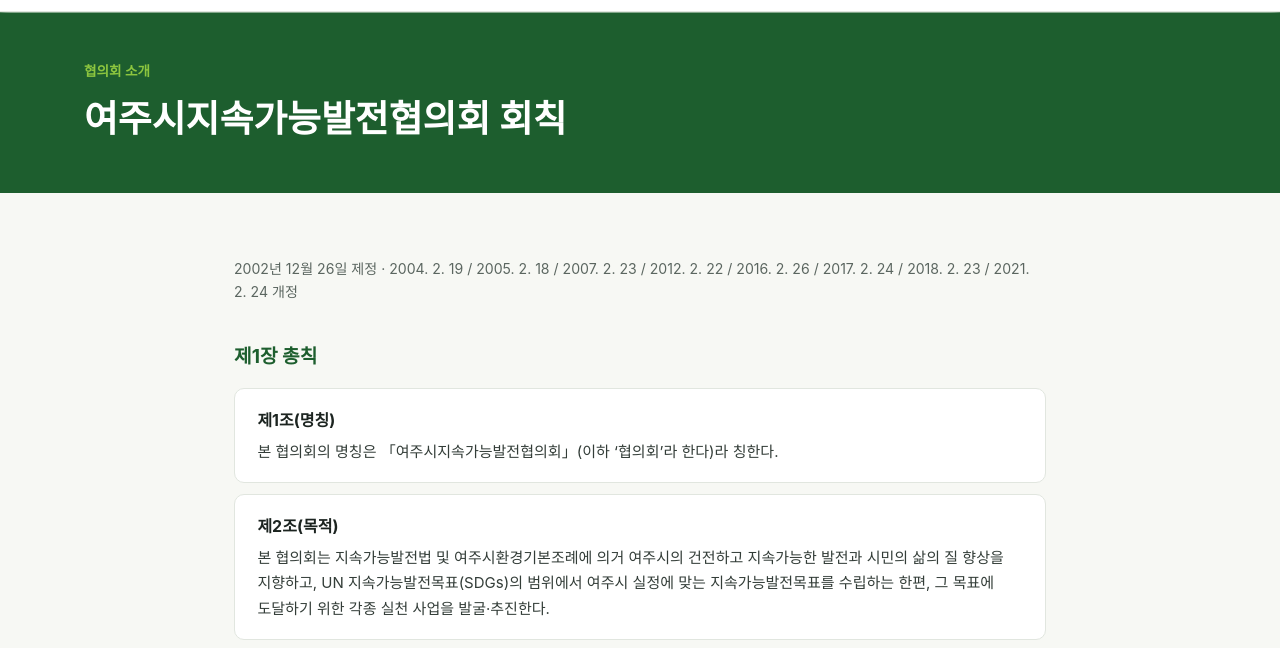
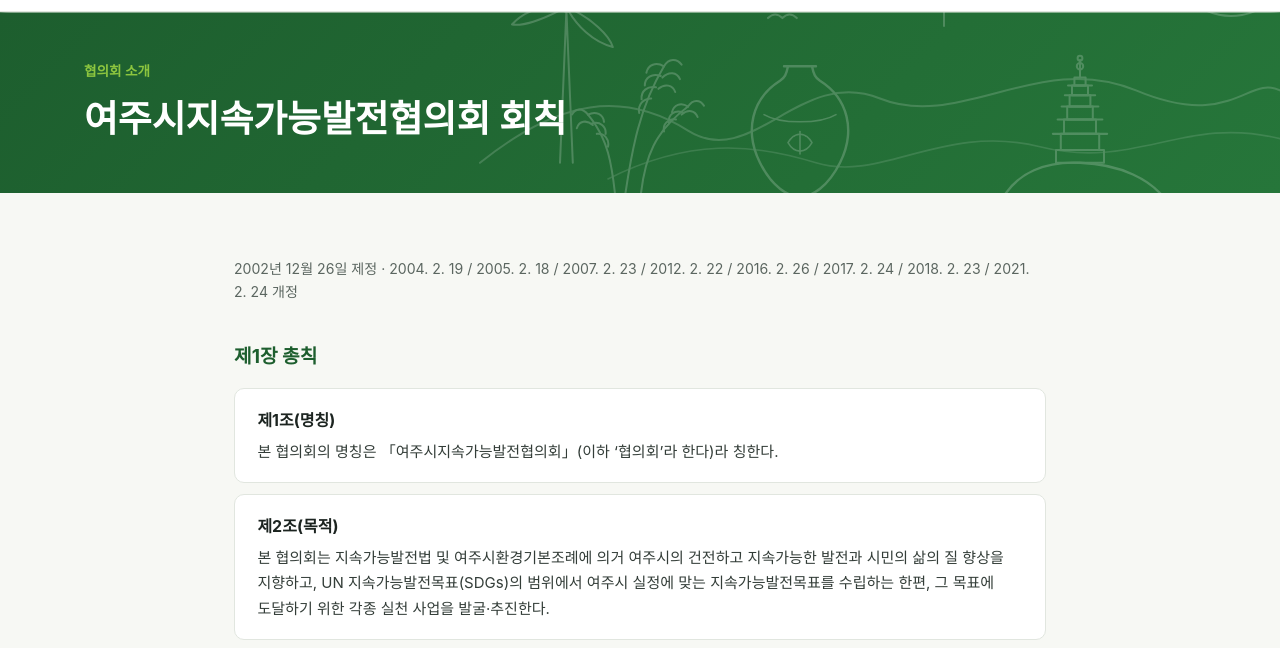
Before and after one commit to rioaguacielo/yeoju21_re, a plain HTML site: page rule.html in a window 1280 px wide. Shown: the part 118-766 px from the top of the page. Drawn offline with Linux system fonts and the light colour scheme; a web font is replaced by a local one.

Commit message:
서브페이지 상단에도 여주 상징 배경 그림 적용
Co-Authored-By: Claude Opus 5.5 <noreply@anthropic.com>
Claude-Session: https://claude.ai/code/session_01SCwyAqbWR48EyFD9C4eQYr

```diff
--- a/css/style.css
+++ b/css/style.css
@@ -87,8 +87,15 @@ header {
 .btn:hover { opacity: .88; }
 
 /* 하위 페이지 머리 */
-.page-head { background: var(--green-dark); color: #fff; }
-.page-head .inner { max-width: var(--max); margin: 0 auto; padding: 3rem 1.5rem 2.6rem; }
+.page-head { background: linear-gradient(135deg, var(--green-dark), #26763a); color: #fff; position: relative; overflow: hidden; }
+.page-head::before {
+  content: '';
+  position: absolute; inset: 0;
+  background: url('../images/hero-yeoju.svg') right 62% / cover no-repeat;
+  opacity: .2;
+  pointer-events: none;
+}
+.page-head .inner { position: relative; max-width: var(--max); margin: 0 auto; padding: 3rem 1.5rem 2.6rem; }
 .page-head .crumb { color: var(--lime); font-size: .85rem; font-weight: 600; }
 .page-head h1 { font-size: clamp(1.6rem, 3.4vw, 2.3rem); margin-top: .3rem; }
 
@@ -213,7 +220,7 @@ footer { background: #1c2420; color: #c8d2cb; margin-top: 2rem; }
 @media (max-width: 720px) {
   .menu-toggle { display: block; }
   .nav .logo img { height: 46px; }
-  .hero::before { opacity: .14; }
+  .hero::before, .page-head::before { opacity: .14; }
   .menu {
     display: none; position: absolute; top: 100%; left: 0; right: 0; background: #fff;
     flex-direction: column; gap: 0; border-bottom: 1px solid var(--line);
```
